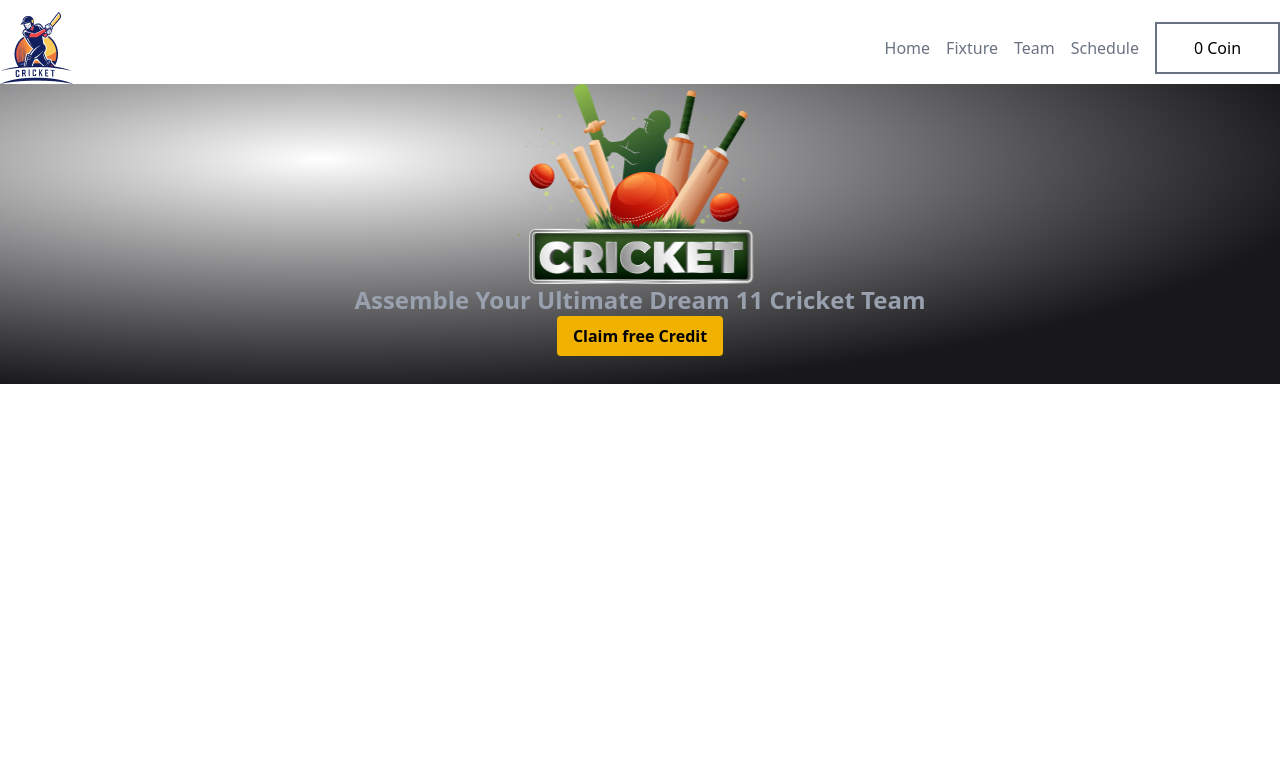
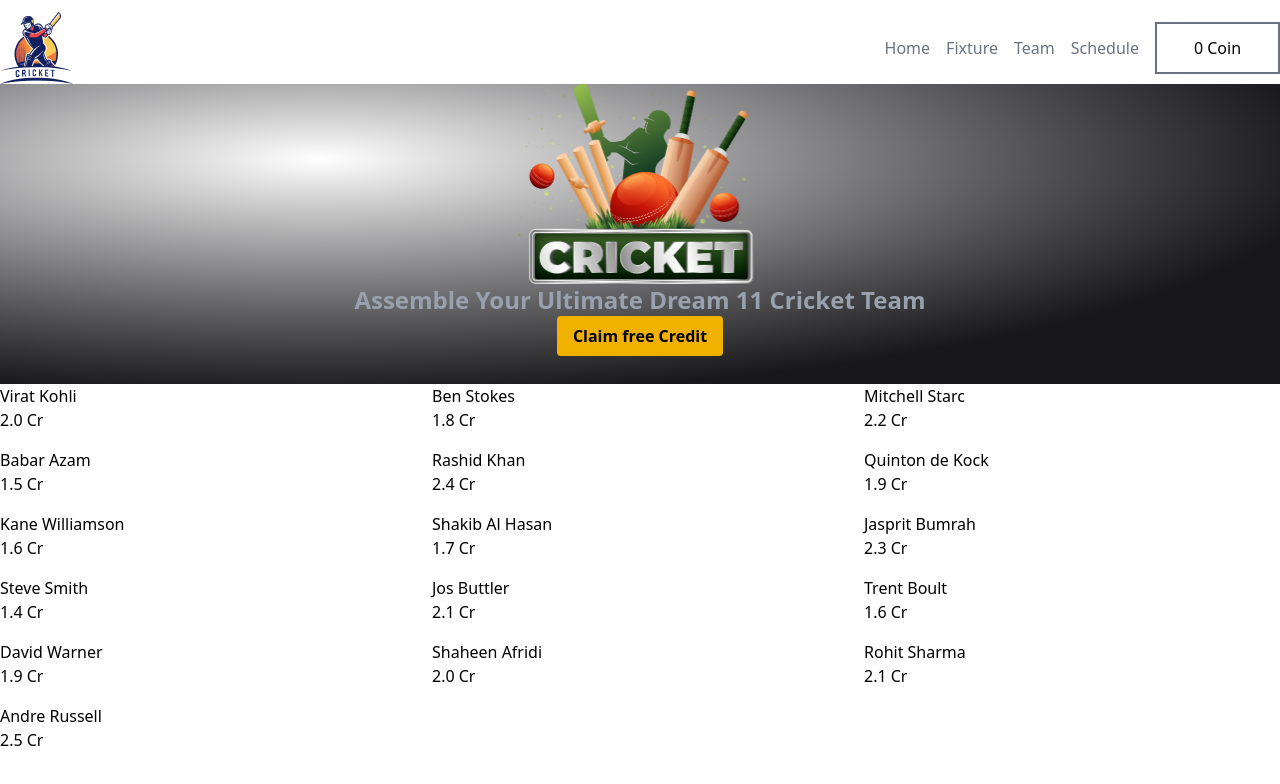
Before and after one commit to Syed-Anwarul-Haque-Piash/dream11, a React (Vite) app: page / in a window 1280 px wide. Shown: the top 784 px of the page. Built offline with nearby package versions, Linux system fonts and the light colour scheme.

Commit message:
players display

```diff
--- a/public/players.json
+++ b/public/players.json
@@ -17,7 +17,7 @@
     "role": "All-Rounder",
     "battingType": "Left-hand bat",
     "bowlingType": "Right-arm fast-medium",
-    "biddingPrice": "18000000"
+    "biddingPrice": "1.8 Cr"
   },
   {
     "id": 3,
@@ -27,7 +27,7 @@
     "role": "Bowler",
     "battingType": "Left-hand bat",
     "bowlingType": "Left-arm fast",
-    "biddingPrice": "22000000 "
+    "biddingPrice": "2.2 Cr"
   },
   {
     "id": 4,
@@ -37,7 +37,7 @@
     "role": "Batsman",
     "battingType": "Right-hand bat",
     "bowlingType": "Right-arm offbreak",
-    "biddingPrice": "15000000"
+    "biddingPrice": "1.5 Cr"
   },
   {
     "id": 5,
@@ -47,7 +47,7 @@
     "role": "Bowler",
     "battingType": "Right-hand bat",
     "bowlingType": "Right-arm legbreak googly",
-    "biddingPrice": "24000000"
+    "biddingPrice": "2.4 Cr"
   },
   {
     "id": 6,
@@ -57,6 +57,106 @@
     "role": "Wicket-Keeper",
     "battingType": "Left-hand bat",
     "bowlingType": "N/A",
-    "biddingPrice": "19000000"
+    "biddingPrice": "1.9 Cr"
+  },
+  {
+    "id": 7,
+    "name": "Kane Williamson",
+    "country": "New Zealand",
+    "image": "https://example.com/images/kane_williamson.jpg",
+    "role": "Batsman",
+    "battingType": "Right-hand bat",
+    "bowlingType": "Right-arm offbreak",
+    "biddingPrice": "1.6 Cr"
+  },
+  {
+    "id": 8,
+    "name": "Shakib Al Hasan",
+    "country": "Bangladesh",
+    "image": "https://example.com/images/shakib_al_hasan.jpg",
+    "role": "All-Rounder",
+    "battingType": "Left-hand bat",
+    "bowlingType": "Slow left-arm orthodox",
+    "biddingPrice": "1.7 Cr"
+  },
+  {
+    "id": 9,
+    "name": "Jasprit Bumrah",
+    "country": "India",
+    "image": "https://example.com/images/jasprit_bumrah.jpg",
+    "role": "Bowler",
+    "battingType": "Right-hand bat",
+    "bowlingType": "Right-arm fast",
+    "biddingPrice": "2.3 Cr"
+  },
+  {
+    "id": 10,
+    "name": "Steve Smith",
+    "country": "Australia",
+    "image": "https://example.com/images/steve_smith.jpg",
+    "role": "Batsman",
+    "battingType": "Right-hand bat",
+    "bowlingType": "Right-arm legbreak",
+    "biddingPrice": "1.4 Cr"
+  },
+  {
+    "id": 11,
+    "name": "Jos Buttler",
+    "country": "England",
+    "image": "https://example.com/images/jos_buttler.jpg",
+    "role": "Wicket-Keeper",
+    "battingType": "Right-hand bat",
+    "bowlingType": "N/A",
+    "biddingPrice": "2.1 Cr"
+  },
+  {
+    "id": 12,
+    "name": "Trent Boult",
+    "country": "New Zealand",
+    "image": "https://example.com/images/trent_boult.jpg",
+    "role": "Bowler",
+    "battingType": "Right-hand bat",
+    "bowlingType": "Left-arm fast-medium",
+    "biddingPrice": "1.6 Cr"
+  },
+  {
+    "id": 13,
+    "name": "David Warner",
+    "country": "Australia",
+    "image": "https://example.com/images/david_warner.jpg",
+    "role": "Batsman",
+    "battingType": "Left-hand bat",
+    "bowlingType": "Right-arm legbreak",
+    "biddingPrice": "1.9 Cr"
+  },
+  {
+    "id": 14,
+    "name": "Shaheen Afridi",
+    "country": "Pakistan",
+    "image": "https://example.com/images/shaheen_afridi.jpg",
+    "role": "Bowler",
+    "battingType": "Left-hand bat",
+    "bowlingType": "Left-arm fast",
+    "biddingPrice": "2.0 Cr"
+  },
+  {
+    "id": 15,
+    "name": "Rohit Sharma",
+    "country": "India",
+    "image": "https://example.com/images/rohit_sharma.jpg",
+    "role": "Batsman",
+    "battingType": "Right-hand bat",
+    "bowlingType": "Right-arm offbreak",
+    "biddingPrice": "2.1 Cr"
+  },
+  {
+    "id": 16,
+    "name": "Andre Russell",
+    "country": "West Indies",
+    "image": "https://example.com/images/andre_russell.jpg",
+    "role": "All-Rounder",
+    "battingType": "Right-hand bat",
+    "bowlingType": "Right-arm fast",
+    "biddingPrice": "2.5 Cr"
   }
 ]
--- a/src/App.jsx
+++ b/src/App.jsx
@@ -2,6 +2,7 @@ import { useState } from "react"
 import Banner from "./components/Banner/Banner"
 import Navbar from "./components/Navbar/Navbar"
 import Swal from 'sweetalert2'
+import Players from "./components/Players/Players";
 
 
 function App() {
@@ -20,6 +21,7 @@ function App() {
     <div className="max-w-7xl mx-auto mt-3">
       <Navbar credits={credits}></Navbar>
       <Banner claimCredit={claimCredit}></Banner>
+      <Players></Players>
     </div>
   )
 }
--- /dev/null
+++ b/src/components/Player/Player.jsx
@@ -0,0 +1,13 @@
+import React from 'react';
+
+const Player = ({player}) => {
+    const {name,biddingPrice}=player;
+    return (
+        <div>
+            <h1>{name}</h1>
+            <h1>{biddingPrice}</h1>
+        </div>
+    );
+};
+
+export default Player;
--- /dev/null
+++ b/src/components/Players/Players.jsx
@@ -0,0 +1,21 @@
+import React, { useEffect, useState } from 'react';
+import Player from '../Player/Player';
+
+const Players = () => {
+    const [players,setPlayers]=useState([])
+    useEffect(()=>{
+        fetch('players.json')
+        .then(res=>res.json())
+        .then(data=>{
+            console.log(data)
+            setPlayers(data)
+        })
+    })
+    return (
+        <div className=' grid grid-cols-3 gap-4'>
+            {players.map(player=><Player player={player}></Player>)}
+        </div>
+    );
+};
+
+export default Players;
```
